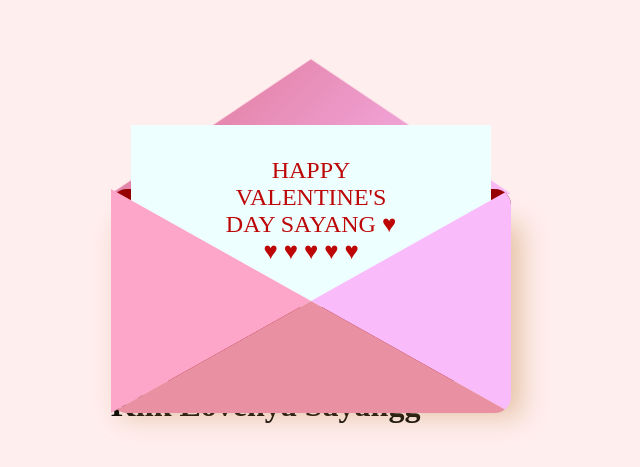
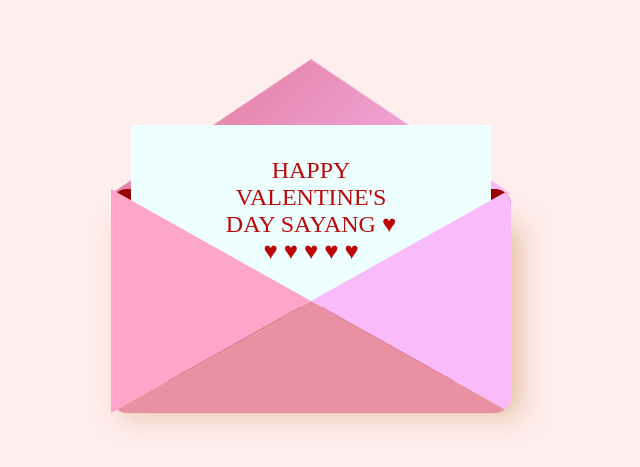
Before and after one commit to kamaliaa/github.io, a plain HTML site: page index.html in a window 1280 px wide. Shown: the part 123-590 px from the top of the page, without its empty margins (329-969 px from the left). Drawn offline with Linux system fonts and the light colour scheme.

Commit message:
index.html

```diff
--- a/index.html
+++ b/index.html
@@ -23,7 +23,6 @@
         </div>
     </div>
     <div class="front"></div>
-    <h1>Klik Lovenya Sayangg</h1>
 </div>
 </body>
 </html>
```
